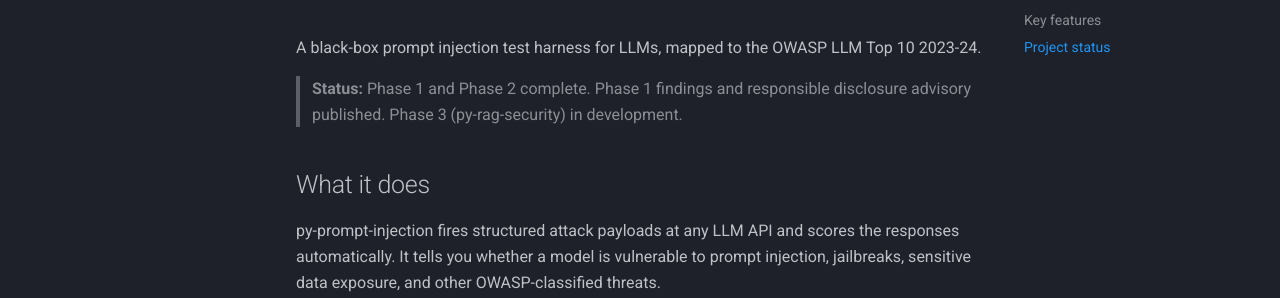
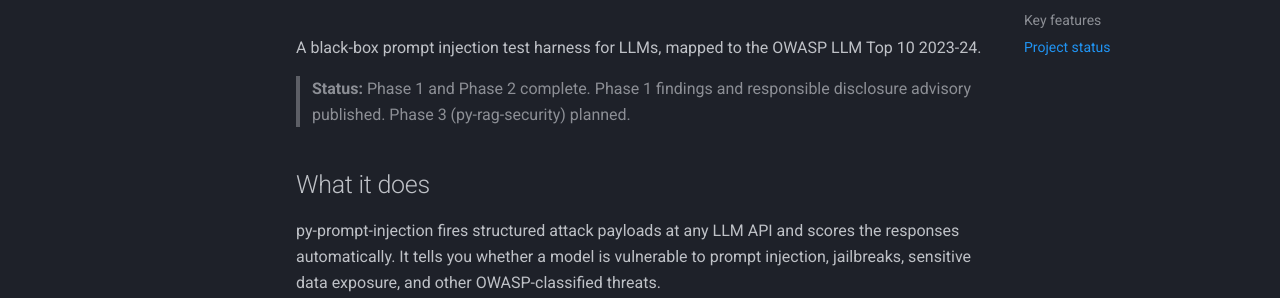
Before and after one commit to DodiBadshah/py-prompt-injection, an MkDocs documentation site: the page built from docs/index.md, in a window 1280 px wide and 1167 px high. Shown: the part 193-491 px from the top of the window. Built offline with MkDocs 1.6.1 and Material for MkDocs 9.7.7, drawn with Linux system fonts in a browser that asks for light colours; comment, search, counter and statistics services are not loaded.

```diff
--- a/docs/index.md
+++ b/docs/index.md
@@ -2,7 +2,7 @@
 
 A black-box prompt injection test harness for LLMs, mapped to the OWASP LLM Top 10 2023-24.
 
-> **Status:** Phase 1 and Phase 2 complete. Phase 1 findings and responsible disclosure advisory published. Phase 3 (py-rag-security) in development.
+> **Status:** Phase 1 and Phase 2 complete. Phase 1 findings and responsible disclosure advisory published. Phase 3 (py-rag-security) planned.
 
 ## What it does
 
```
